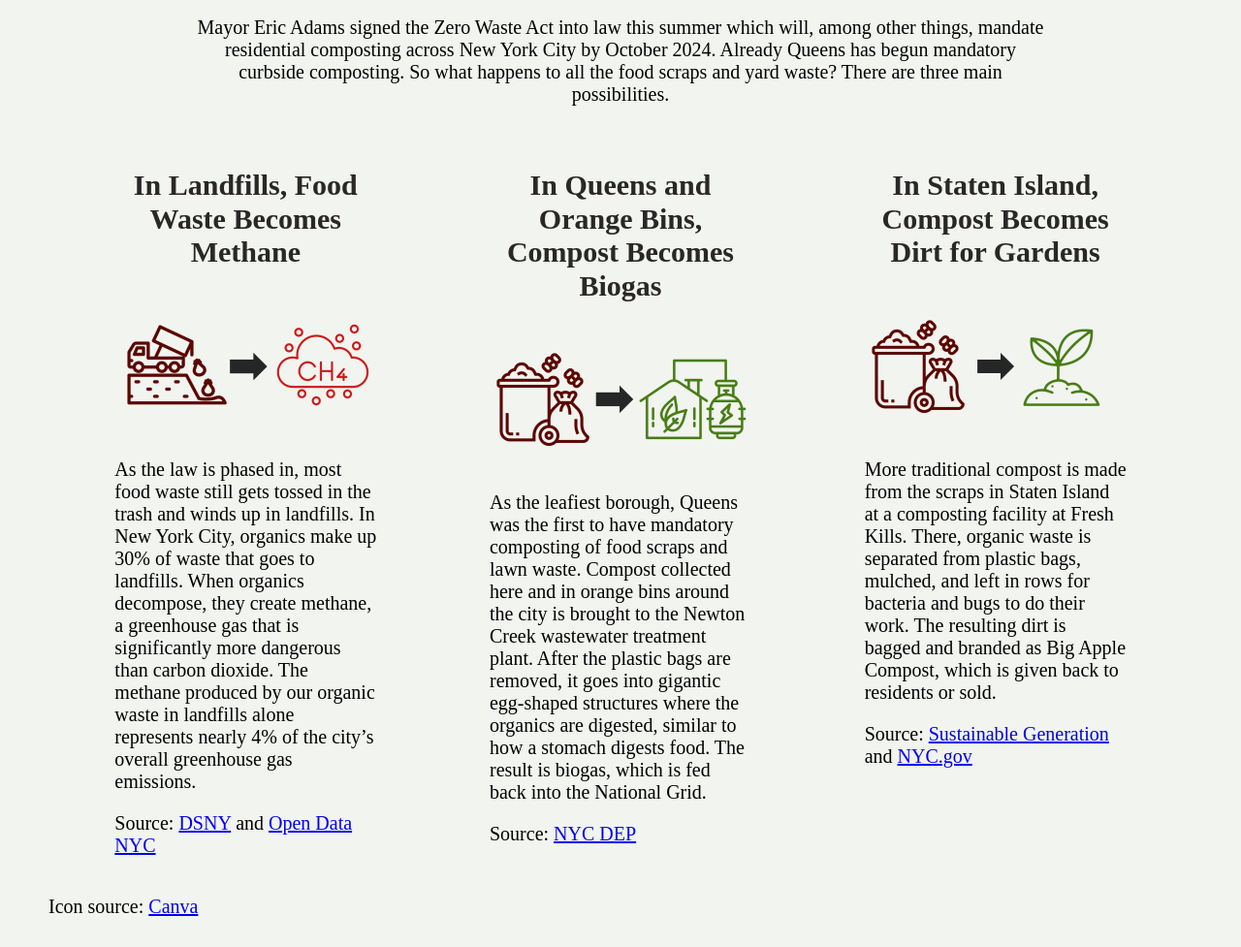
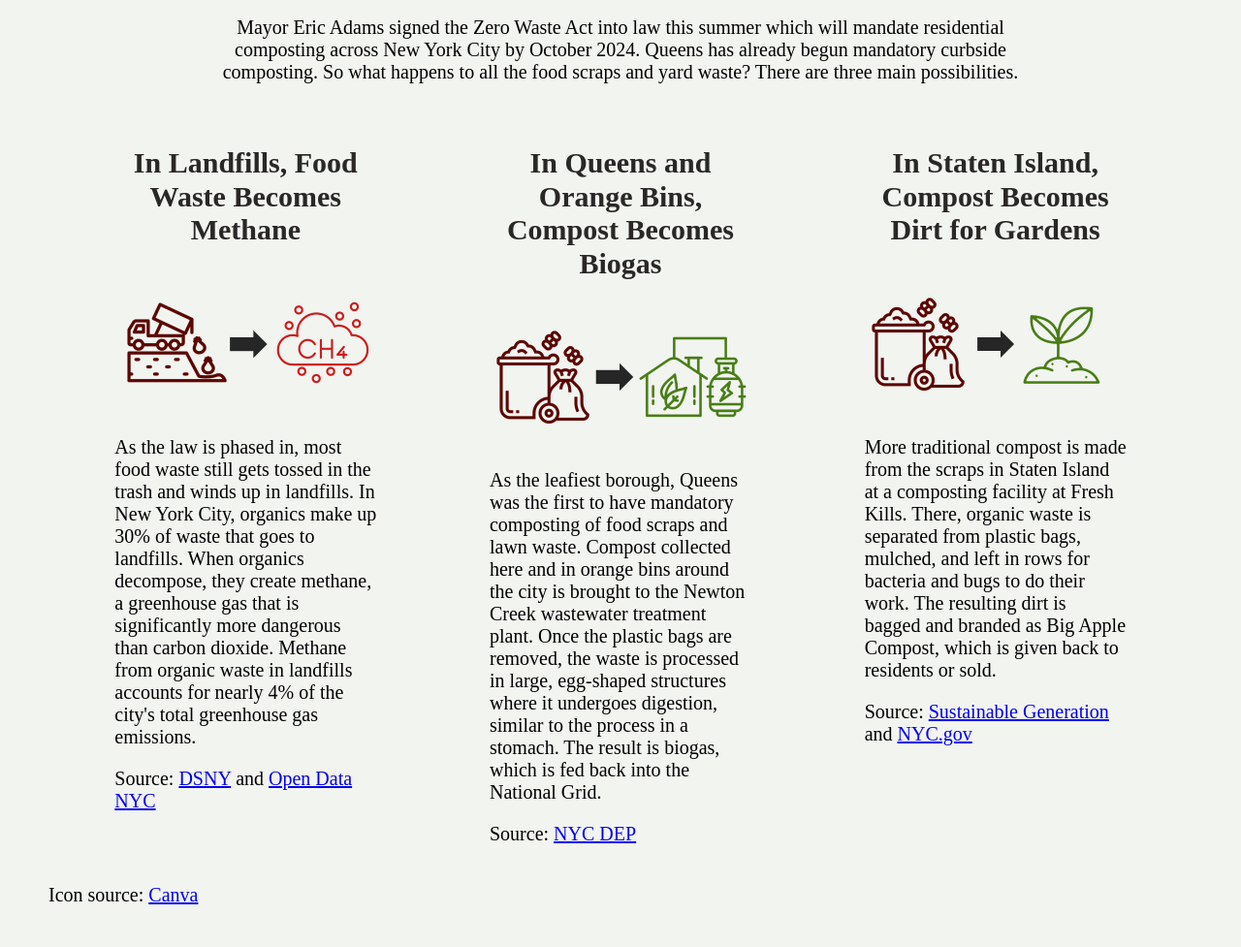
Before and after one commit to coraliecarlson/icon, a plain HTML site: page index.html in a window 1280 px wide. Shown: the part 626-1603 px from the top of the page at 97% size. Drawn offline with nearby package versions, Linux system fonts and the light colour scheme; a web font is replaced by a local one.

Commit message:
Final edits on text and coding

```diff
--- a/index.html
+++ b/index.html
@@ -10,7 +10,7 @@
     <title>Compost Icon Graphic</title>
 
     <!-- FONT AWESOME -->
-    <link rel="stylesheet" href="https://cdnjs.cloudflare.com/ajax/libs/font-awesome/4.7.0/css/font-awesome.min.css" />
+    <link rel="stylesheet" href="https://cdnjs.cloudflare.com/ajax/libs/font-awesome/4.7.0/css/font-awesome.min.css">
 <link rel="preconnect" href="https://fonts.googleapis.com">
 <link rel="preconnect" href="https://fonts.gstatic.com" crossorigin>
 <link href="https://fonts.googleapis.com/css2?family=Gupter&display=swap" rel="stylesheet">
@@ -36,7 +36,7 @@
 <h5>By Coralie Carlson<br>
 Oct. 6, 2023</h5>
 <img class="lead_image" src="images/foodwaste.png" alt="an icon of fish bones, an apple core, and a partially eaten chicken drumstick">
-<p>Mayor Eric Adams signed the Zero Waste Act into law this summer which will, among other things, mandate residential composting across New York City by October 2024. Already Queens has begun mandatory curbside composting. So what happens to all the food scraps and yard waste? There are three main possibilities.</p>
+<p>Mayor Eric Adams signed the Zero Waste Act into law this summer which will mandate residential composting across New York City by October 2024. Queens has already begun mandatory curbside composting. So what happens to all the food scraps and yard waste? There are three main possibilities.</p>
 
 
 </div>
@@ -47,7 +47,7 @@ Oct. 6, 2023</h5>
         <h2>In Landfills, Food Waste Becomes Methane</h2>
         <img src="images/landfill.png" alt="an icon of a landfill with an arrow pointing to an icon of methane gas"> <!-- icons come from a paid account to canva and can be used without attribution -->
 
-        <p>As the law is phased in, most food waste still gets tossed in the trash and winds up in landfills. In New York City, organics make up 30% of waste that goes to landfills. When organics decompose, they create methane, a greenhouse gas that is significantly more dangerous than carbon dioxide. The methane produced by our organic waste in landfills alone represents nearly 4% of the city’s overall greenhouse gas emissions.</p>
+        <p>As the law is phased in, most food waste still gets tossed in the trash and winds up in landfills. In New York City, organics make up 30% of waste that goes to landfills. When organics decompose, they create methane, a greenhouse gas that is significantly more dangerous than carbon dioxide. Methane from organic waste in landfills accounts for nearly 4% of the city's total greenhouse gas emissions.</p>
         <p>Source: <a href="https://dsny.cityofnewyork.us/wp-content/uploads/2023/04/dsny-proposed-rule-mandatory-yard-waste-separation-organic-waste-commingling-public-comments-042723.pdf" target="new">DSNY</a> and <a href="https://data.cityofnewyork.us/City-Government/DSNY-Waste-Characterization-Mainsort/k3ks-jzek" target="new">Open Data NYC</a></p>
         </div>
 
@@ -55,7 +55,7 @@ Oct. 6, 2023</h5>
         <div>
         <h2>In Queens and Orange Bins, Compost Becomes Biogas</h2>
         <img src="images/biogas.png" alt="an icon of a compost bin with an arrow pointing to an icon of a biogas plant"> <!-- icons come from a paid account to canva and can be used without attribution -->
-        <p>As the leafiest borough, Queens was the first to have mandatory composting of food scraps and lawn waste. Compost collected here and in orange bins around the city is brought to the Newton Creek wastewater treatment plant. After the plastic bags are removed, it goes into gigantic egg-shaped structures where the organics are digested, similar to how a stomach digests food. The result is biogas, which is fed back into the National Grid.</p>
+        <p>As the leafiest borough, Queens was the first to have mandatory composting of food scraps and lawn waste. Compost collected here and in orange bins around the city is brought to the Newton Creek wastewater treatment plant. Once the plastic bags are removed, the waste is processed in large, egg-shaped structures where it undergoes digestion, similar to the process in a stomach. The result is biogas, which is fed back into the National Grid.</p>
         <p>Source: <a href="https://dsny.cityofnewyork.us/wp-content/uploads/2023/04/dsny-proposed-rule-mandatory-yard-waste-separation-organic-waste-commingling-public-comments-042723.pdf" target="new">NYC DEP</a></p>
         </div>
 
--- a/style.css
+++ b/style.css
@@ -19,7 +19,7 @@ You will find this is far easier than the opposite task of using CSS to cram you
 }
 
 html, body {
-    /* Sets default font-size to 16px, ensuring 1em = 16px; */
+    /* Sets default font-size to 20px; */
     font-size: 20px;
 
 }
@@ -44,7 +44,7 @@ h1 {
 .container {
     width:100%;
 
-    margin: 0px auto;
+    margin: 0px auto; /* this centers the container */
     padding: 10px;
 }
 .intro {
@@ -91,7 +91,7 @@ flex-basis:25%;
     max-width: 30%;
 }
 .container{
-    max-width: 1200px;
+    max-width: 1200px; /* This limits the size on big screens */
 }
 }
 
```
